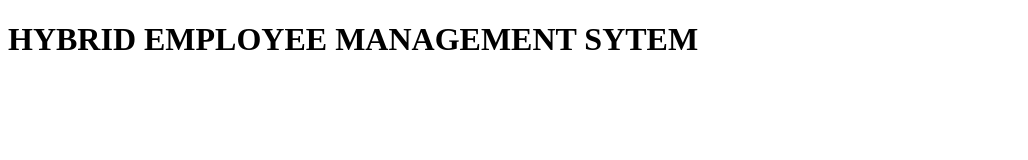
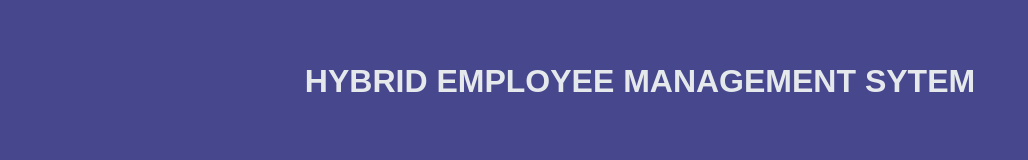
Before and after one commit to yahyaHaghshenas/employeeManagementWebApp, a plain HTML site: page index.html in a window 1280 px wide. Shown: the whole page, without its empty margins (0-1028 px from the left). Drawn offline with Linux system fonts and the light colour scheme.

Commit message:
styles enhanced

```diff
--- a/index.html
+++ b/index.html
@@ -4,7 +4,7 @@
         <meta charset="UTF-8">
         <meta name="viewport" content="width=device-width, initial-scale=1">
         <title>HEMA</title>
-        <link rel="stylesheet" href="">
+        <link rel="stylesheet" href="style.css">
         <script src="" ></script>
     </head>
     <body>
--- /dev/null
+++ b/style.css
@@ -0,0 +1,13 @@
+
+html{
+    background-color: rgba(2, 2, 99, 0.726);
+}
+
+
+
+h1{
+    font-family: Arial, Helvetica, sans-serif;
+    text-align: center;
+    margin-top: 5%;
+    color: rgb(229, 233, 236);
+}
```
